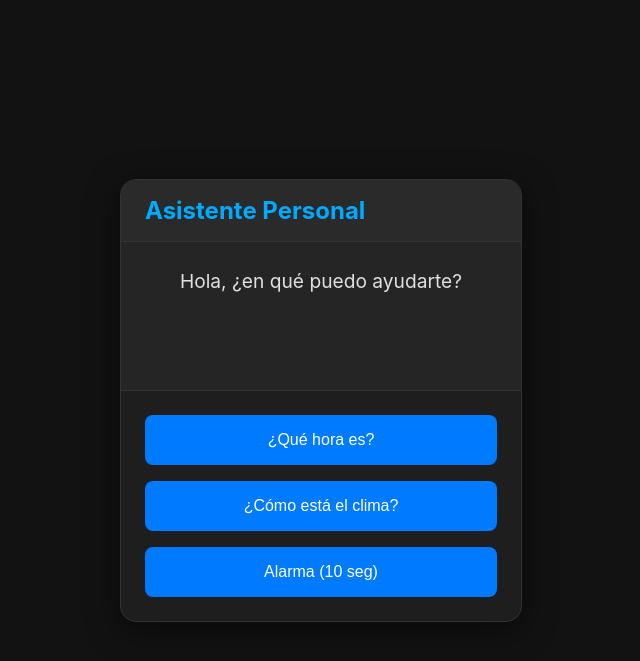
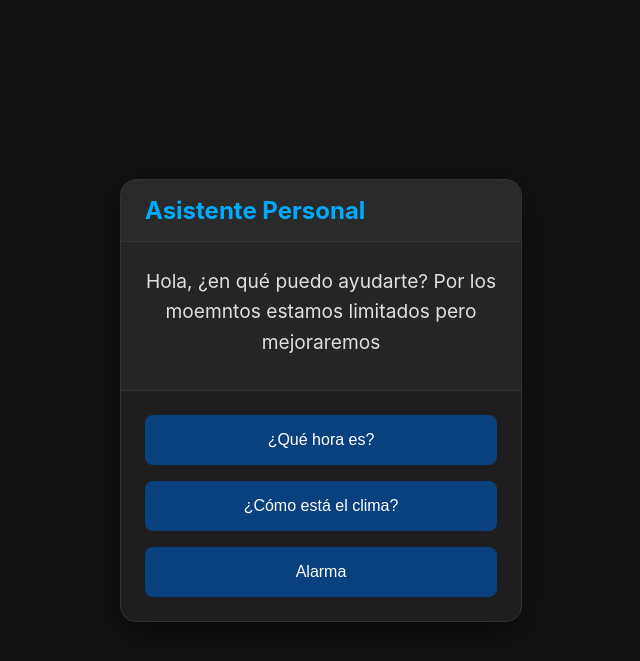
Before and after one commit to josbrit345-a11y/Mi-Asistente, a Flask app: page / in a window 1280 px wide. Shown: the top 661 px of the page, without its empty margins (319-959 px from the left). Run offline with Flask 3, Linux system fonts and the light colour scheme.

Commit message:
Cambié el color de fondo

```diff
--- a/static/style.css
+++ b/static/style.css
@@ -56,7 +56,7 @@ button {
     padding: 1rem;
     border: none;
     border-radius: 8px;
-    background: #007bff;
+    background: #08417e;
     color: white;
     cursor: pointer;
     transition: background-color 0.3s, transform 0.1s;
--- a/templates/index.html
+++ b/templates/index.html
@@ -4,7 +4,8 @@
     <meta charset="UTF-8">
     <meta name="viewport" content="width=device-width, initial-scale=1.0">
     <title>Asistente Web</title>
-    <link rel="stylesheet" href="{{ url_for('static', filename='style.css') }}">
+    <link rel="stylesheet" href="/static/style.css">
+    <link rel="manifest" href="{{ url_for('static', filename='manifest.json') }}">
 </head>
 <body>
     <div class="assistant-container">
@@ -14,13 +15,14 @@
         </header>
 
         <div class="response-area" id="response-area">
-            Hola, ¿en qué puedo ayudarte?
+            Hola, ¿en qué puedo ayudarte? Por los moemntos estamos limitados pero mejoraremos
+
         </div>
 
         <div class="button-grid">
             <button id="btnHora">¿Qué hora es?</button>
             <button id="btnClima">¿Cómo está el clima?</button>
-            <button id="btnAlarma">Alarma (10 seg)</button>
+            <button id="btnAlarma">Alarma</button>
         </div>
     </div>
 
```
